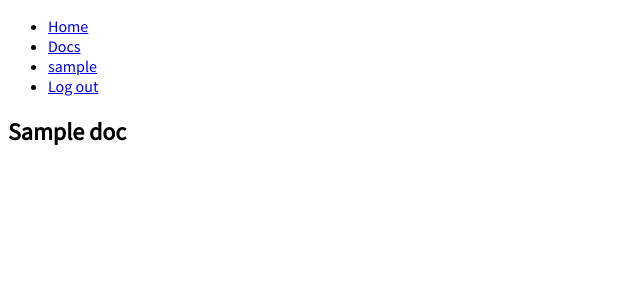
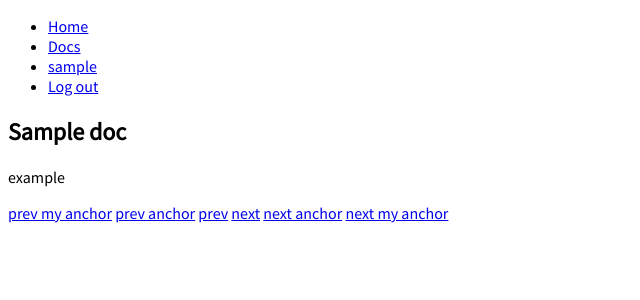
Before and after one commit to ajbc/timesig, a Django app: page /doc/1/ in a window 1280 px wide. Shown: the top 300 px of the page, without its empty margins (0-640 px from the left). Run offline with Django 3.2, Linux system fonts and the light colour scheme; a user stored in the database is signed in; tables that the repository leaves empty hold one stand-in row (values such as "Sample post").

Commit message:
added scaffold for navigating through anchors and displaying document text

```diff
--- a/timesig/myapp/models.py
+++ b/timesig/myapp/models.py
@@ -9,3 +9,5 @@ class UserDoc(models.Model):
     doc = models.IntegerField()
     user = models.IntegerField()
     lastModified = models.DateTimeField()
+    lastLocation = models.IntegerField()
+    active = models.BooleanField()
--- a/timesig/myapp/templates/doc.html
+++ b/timesig/myapp/templates/doc.html
@@ -3,5 +3,16 @@
 {% block content %}
 
     <h2>{{ doc.title }}</h2>
+    <div class="words">
+        {{ words|safe }}
+    </div>
+    <p>
+        <a href="/doc/{{ doc.pk }}/{{ nav.0 }}">prev my anchor</a>
+        <a href="/doc/{{ doc.pk }}/{{ nav.1 }}">prev anchor</a>
+        <a href="/doc/{{ doc.pk }}/{{ nav.2 }}">prev</a>
+        <a href="/doc/{{ doc.pk }}/{{ nav.3 }}">next</a>
+        <a href="/doc/{{ doc.pk }}/{{ nav.4 }}">next anchor</a>
+        <a href="/doc/{{ doc.pk }}/{{ nav.5 }}">next my anchor</a>
+    </p>
 
 {% endblock %}
--- a/timesig/myapp/views.py
+++ b/timesig/myapp/views.py
@@ -32,14 +32,14 @@ def docs(request):
     if not request.user.is_authenticated():
         return HttpResponseRedirect('/accounts/login/?next=%s' % request.path)
 
-    myDocs = UserDoc.objects.filter(user=request.user.id).order_by('-lastModified')
+    myDocs = UserDoc.objects.filter(user=request.user.id).filter(active=True).order_by('-lastModified')
     docs = Doc.objects.all()
     userDocs = []
     candidateDocs = []
 
     userDocIds = set()
     for ud in myDocs:
-        userDocs.append(Doc.object.get(pk=ud.doc))
+        userDocs.append(Doc.objects.get(pk=ud.doc))
         userDocIds.add(ud.doc)
 
     for doc in docs:
@@ -51,4 +51,16 @@ def docs(request):
     return render(request, 'docs.html', context)
 
 def doc(request, doc_id):
-    return render(request, 'doc.html', {'doc': Doc.objects.get(pk=doc_id)})
+    try:
+        myDoc = UserDoc.objects.filter(user=request.user.id).filter(doc=doc_id)[0]
+    except IndexError:
+        myDoc = UserDoc.objects.create(user=request.user.id, doc=doc_id, \
+            active=False, lastModified=datetime.utcnow(), lastLocation=0)
+    return doc_loc(request, doc_id, myDoc.lastLocation)
+
+def doc_loc(request, doc_id, loc):
+    # yellow, aqua, fushia, grey
+    #nav = [prev_my_anchor, prev_anchor, prev_possible, prev, next, next_possible, next_anchor, next_my_anchor]
+    nav = [0, 1, 2, 3, 4, 5]
+    words = "<p>example</p>"
+    return render(request, 'doc.html', {'doc': Doc.objects.get(pk=doc_id), 'words': words, 'nav': nav})
--- a/timesig/urls.py
+++ b/timesig/urls.py
@@ -18,4 +18,5 @@ urlpatterns = patterns('',
     url(r'^accounts/register/$', 'timesig.myapp.views.register', name='register'),
     url(r'^docs/$', 'timesig.myapp.views.docs'),
     (r'^doc/(?P<doc_id>\d+)/$', 'timesig.myapp.views.doc'),
+    (r'^doc/(?P<doc_id>\d+)/(?P<loc>\d+)$', 'timesig.myapp.views.doc_loc'),
 ) + static(settings.STATIC_URL, document_root=settings.STATIC_ROOT)
```
